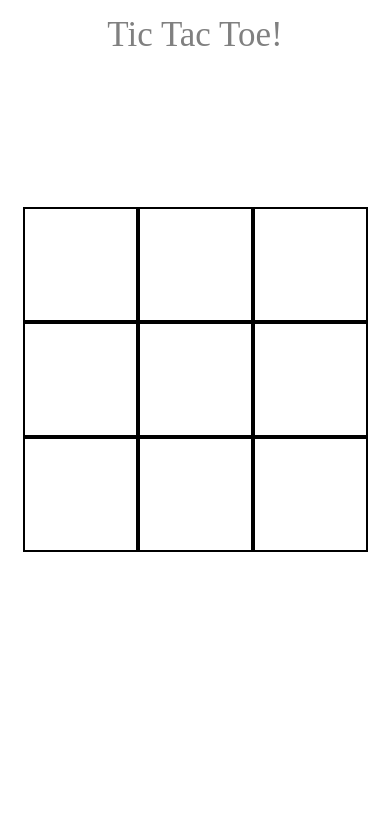
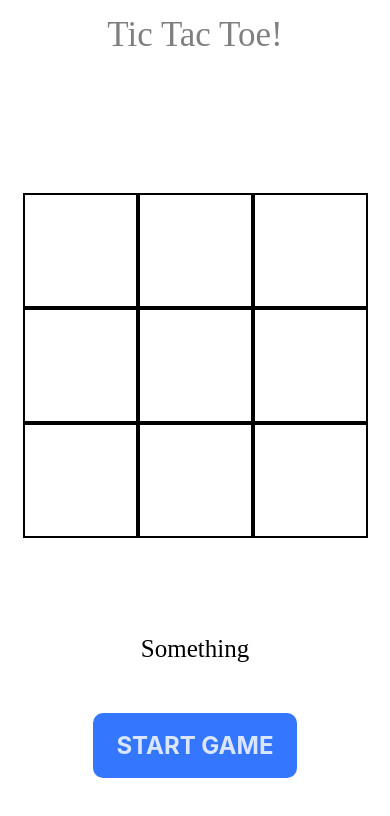
Before and after one commit to athul173/RN-Tic-Tac-Toe, a React Native app: screen / in a window 390 px wide. Shown: the top 816 px of the page. Built offline with nearby package versions, Linux system fonts and the light colour scheme.

Commit message:
Added custom button component Added linear gradient

```diff
--- a/package.json
+++ b/package.json
@@ -11,7 +11,8 @@
   },
   "dependencies": {
     "react": "18.1.0",
-    "react-native": "0.70.1"
+    "react-native": "0.70.1",
+    "react-native-linear-gradient": "^2.6.2"
   },
   "devDependencies": {
     "@babel/core": "^7.12.9",
--- /dev/null
+++ b/src/components/CustomButton.tsx
@@ -0,0 +1,65 @@
+import React, { FC } from 'react';
+import { TouchableOpacity, Text, ColorValue } from 'react-native';
+import LinearGradient from 'react-native-linear-gradient';
+import { useStyles } from '../style/styles';
+import { useTheme } from '../style/themes';
+
+interface customButtonProps {
+    onPress?: () => void;
+    title: string;
+    size: string;
+    backgroundColor?: ColorValue | undefined;
+    linearGradientColors?: { first: string | number; second: string | number };
+}
+
+const CustomButton: FC<customButtonProps> = (customButtonProps) => {
+    const styles = useStyles();
+    const theme = useTheme();
+    return (
+        <TouchableOpacity
+            onPress={customButtonProps.onPress}
+            style={[
+                styles.appButtonContainer,
+                customButtonProps.size === 'sm'
+                    ? {
+                          paddingHorizontal: 8,
+                          paddingVertical: 6,
+                          elevation: 6,
+                      }
+                    : {
+                          paddingHorizontal: 24,
+                          paddingVertical: 18,
+                          elevation: 6,
+                      },
+                customButtonProps.backgroundColor
+                    ? { backgroundColor: customButtonProps.backgroundColor }
+                    : { backgroundColor: theme.color.transparent },
+            ]}
+        >
+            {customButtonProps.linearGradientColors ? (
+                <LinearGradient
+                    colors={[
+                        customButtonProps.linearGradientColors?.first,
+                        customButtonProps.linearGradientColors.second,
+                    ]}
+                    style={styles.appButtonContainer}
+                >
+                    <Text style={[styles.appButtonText, customButtonProps.size === 'sm' && { fontSize: 14 }]}>
+                        {customButtonProps.title}
+                    </Text>
+                </LinearGradient>
+            ) : (
+                <Text
+                    style={[
+                        styles.appButtonText,
+                        customButtonProps.size === 'sm' ? { fontSize: 14 } : { fontSize: 24 },
+                    ]}
+                >
+                    {customButtonProps.title}
+                </Text>
+            )}
+        </TouchableOpacity>
+    );
+};
+
+export default CustomButton;
--- a/src/components/index.ts
+++ b/src/components/index.ts
@@ -1,2 +1,3 @@
-export { default as Cell } from "./Cell";
-export { default as Board } from "./Board";
+export { default as Cell } from './Cell';
+export { default as Board } from './Board';
+export { default as CustomButton } from './CustomButton';
--- a/src/screens/Play/Play.tsx
+++ b/src/screens/Play/Play.tsx
@@ -1,10 +1,12 @@
 import { View, Text } from 'react-native';
 import React from 'react';
 import { useStyles } from '../../style/styles';
-import { Board } from '../../components';
+import { Board, CustomButton } from '../../components';
+import { useTheme } from '../../style/themes';
 
 const Play = () => {
     const styles = useStyles();
+    const theme = useTheme();
 
     return (
         <View style={styles.container}>
@@ -12,6 +14,10 @@ const Play = () => {
                 <Text style={styles.titleText}>Tic Tac Toe!</Text>
             </View>
             <Board />
+            <View style={styles.footerContainer}>
+                <Text style={styles.labelText}>Something</Text>
+                <CustomButton title="Start game" size="" backgroundColor={theme.color.primary} />
+            </View>
         </View>
     );
 };
--- a/src/style/palette.ts
+++ b/src/style/palette.ts
@@ -1,26 +1,26 @@
 export const palette = {
-  black: "#000000",
-  purple: "#6267C8",
-  red: "#E25858",
-  lightRed: "#e4001d",
-  orange: "#F38F24",
-  white82: "rgba(255, 255, 255, 0.82)",
-  white: "#FFFFFF",
-  grey: "rgb(128, 128, 128)",
-  purpleLight: "#8C6FF7",
-  purplePrimary: "#5A31F4",
-  purpleDark: "#3F22AB",
-  darkerPurple: "#52197e",
-  primary: "#45b9e1",
-  primaryLight: "#90fcff",
-  greenLight: "#33ffc4",
-  greenPrimary: "#0ECD9D",
-  greenDark: "#0A906E",
-  blue: "#1b61ff",
-  text: "#0C0D34",
-  green: "#3fff41",
-  lightGreen: "#7cbd30",
-  yellow: "#f6ec28",
-  lightGray: "#eff5f5",
-  transparent: "#FFFFFF00",
+    black: '#000000',
+    purple: '#6267C8',
+    red: '#E25858',
+    lightRed: '#e4001d',
+    orange: '#F38F24',
+    white82: 'rgba(255, 255, 255, 0.82)',
+    white: '#FFFFFF',
+    grey: 'rgb(128, 128, 128)',
+    purpleLight: '#8C6FF7',
+    purplePrimary: '#5A31F4',
+    purpleDark: '#3F22AB',
+    darkerPurple: '#52197e',
+    primary: '#3576fe',
+    primaryLight: '#90fcff',
+    greenLight: '#33ffc4',
+    greenPrimary: '#0ECD9D',
+    greenDark: '#0A906E',
+    blue: '#1b61ff',
+    text: '#0C0D34',
+    green: '#3fff41',
+    lightGreen: '#7cbd30',
+    yellow: '#f6ec28',
+    lightGray: '#eff5f5',
+    transparent: '#FFFFFF00',
 };
--- a/src/style/styles.ts
+++ b/src/style/styles.ts
@@ -11,6 +11,12 @@ export const useStyles = () => {
         },
         headerContainer: {
             flex: 1 / 5,
+        },
+        footerContainer: {
+            flex: 0.3,
+            marginVertical: theme.spacing.L,
+            justifyContent: 'space-evenly',
+            alignItems: 'center',
         },
         boardContainer: {
             flex: 1 / 2,
@@ -31,55 +37,8 @@ export const useStyles = () => {
             margin: 15,
             color: theme.color.grey,
         },
+        labelText: { fontFamily: 'Cormorant-Bold', fontSize: 25, color: 'black' },
 
-        paddingContainer: {
-            flex: 1,
-            backgroundColor: theme.color.appBackground,
-            padding: 32,
-        },
-        contentScreen: {
-            flex: 1,
-            margin: theme.spacing.L,
-            padding: theme.spacing.L,
-            borderRadius: 15,
-            backgroundColor: theme.color.primary,
-        },
-        posters: {
-            backgroundColor: theme.color.cardBackground,
-            borderBottomRightRadius: 240,
-            padding: 20,
-        },
-        row: {
-            flexDirection: 'row',
-            justifyContent: 'space-between',
-        },
-        column: {
-            flexDirection: 'column',
-            justifyContent: 'space-between',
-        },
-
-        labelText: { fontFamily: 'Cormorant-Bold', fontSize: 25, color: 'white' },
-        defaultText: {
-            fontFamily: 'Cormorant-Regular',
-            fontSize: 16,
-            color: theme.color.black,
-        },
-        descriptionText: {
-            textAlign: 'center',
-            fontFamily: 'Cormorant-Bold',
-            fontSize: 16,
-            color: theme.color.black,
-        },
-        input: {
-            height: 40,
-            margin: 12,
-            borderWidth: 1,
-            padding: 10,
-            borderRadius: 30,
-            paddingHorizontal: 20,
-            marginHorizontal: 30,
-            marginBottom: 20,
-        },
         appButtonContainer: {
             elevation: 8,
             borderRadius: 10,
@@ -88,17 +47,11 @@ export const useStyles = () => {
         },
         appButtonText: {
             fontSize: 18,
-            color: '#fff',
+            color: theme.color.appBackground,
             fontWeight: 'bold',
             alignSelf: 'center',
             textTransform: 'uppercase',
         },
-        registerScreen: {
-            margin: 80,
-            flex: 1,
-            backgroundColor: theme.color.appBackground,
-            alignContent: 'center',
-        },
     });
     return styles;
 };
--- a/src/style/themes.ts
+++ b/src/style/themes.ts
@@ -1,4 +1,4 @@
-import { palette } from "./palette";
+import { palette } from './palette';
 
 const defaultTheme = {
     color: {
```
Lines whose indentation alone changed are shown as unchanged.
